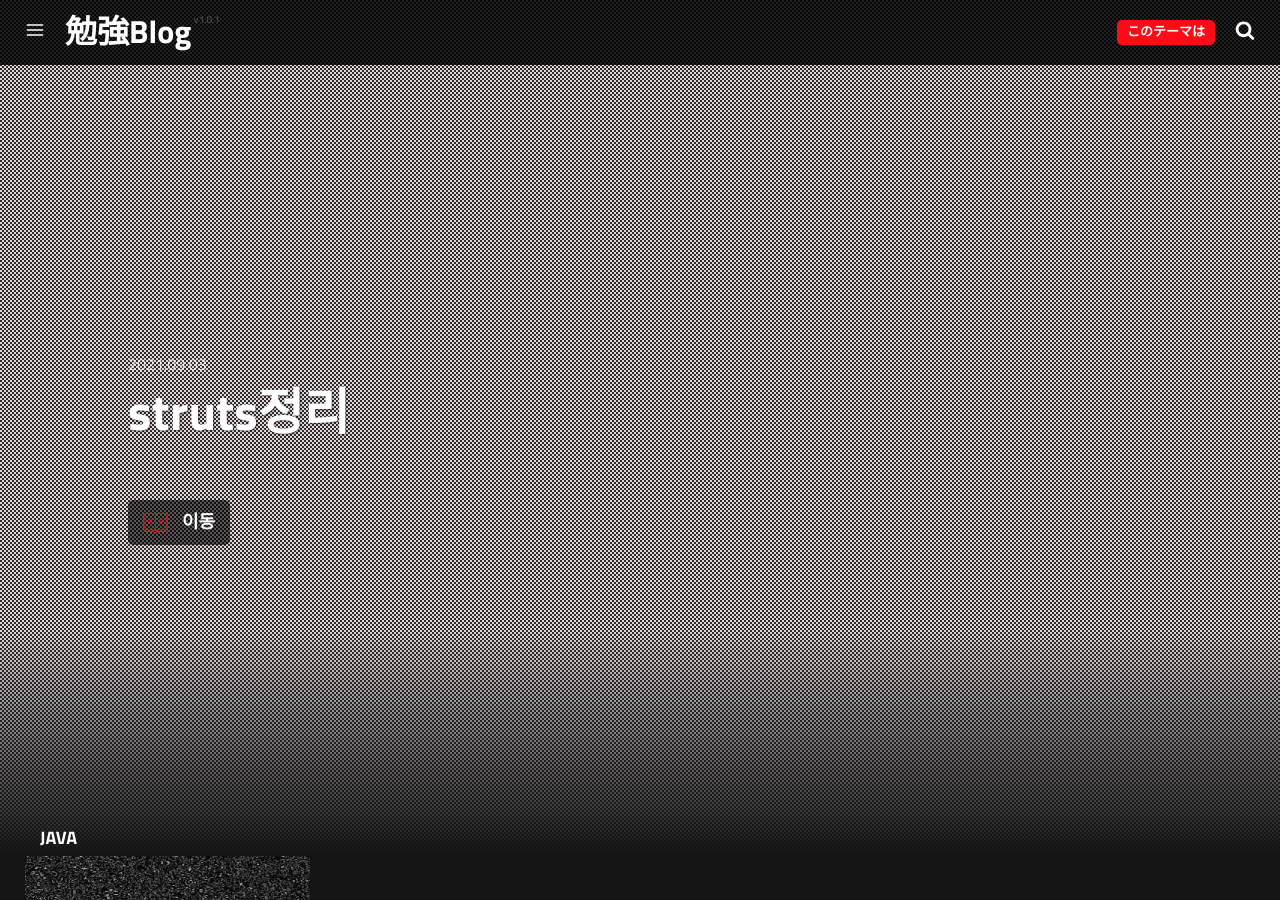
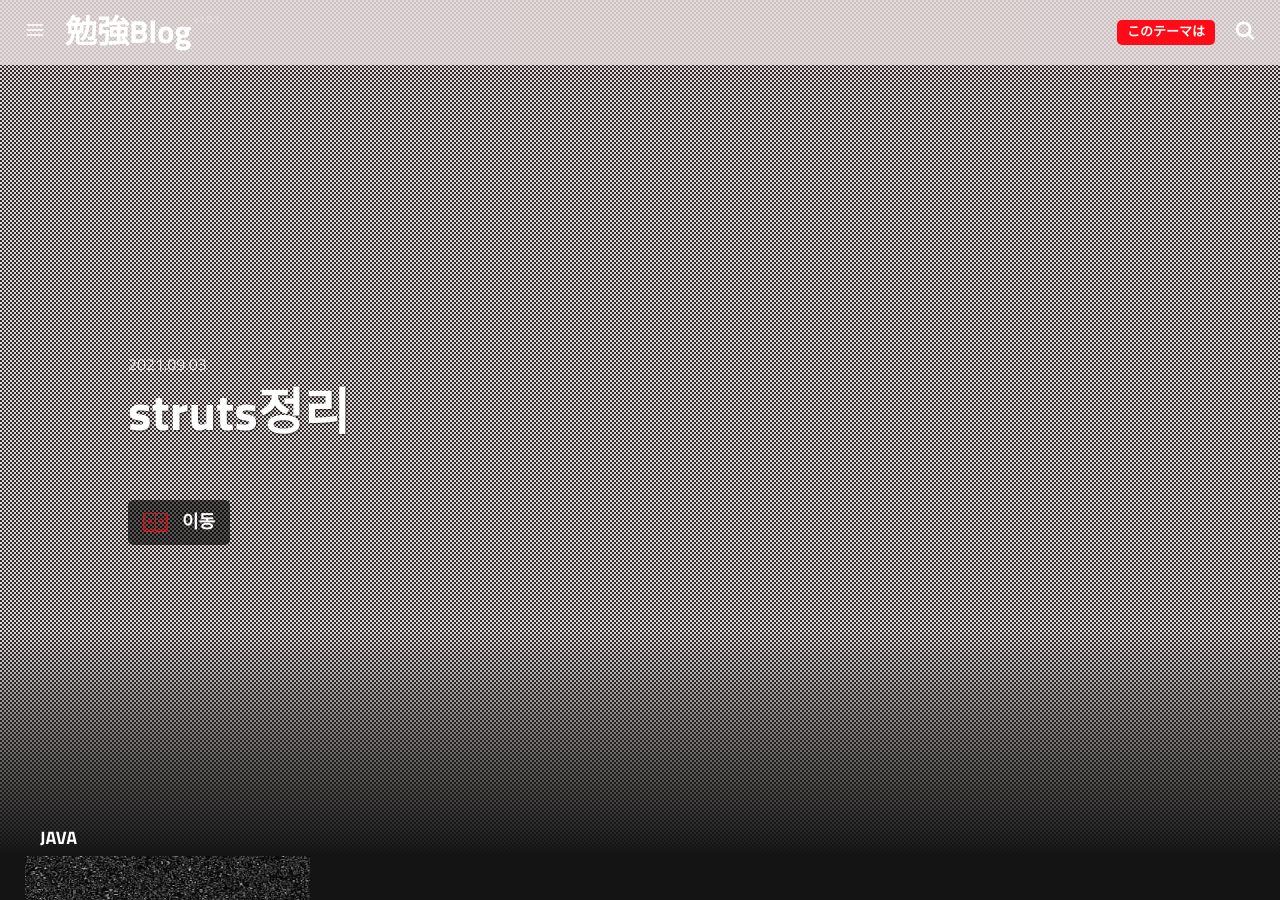
Before and after one commit to HwangYong88/HwangYong88.github.io, a Jekyll site: the page built from index.html, in a window 1280 px wide and 900 px high. Built offline with Jekyll 4.4.1, drawn with Linux system fonts in a browser that asks for light colours; a script that is not in the unit is left out.

Commit message:
초기화 1.1\

```diff
--- a/_sass/_header.scss
+++ b/_sass/_header.scss
@@ -108,7 +108,7 @@ body.main-page {
   background-color: #e2d7d7;
 
   .bar-header {
-    background-color: rgba(0, 0, 0, 0.85);
+    background-color: rgba(231, 221, 221, 0.85);
   }
 }
 
```
